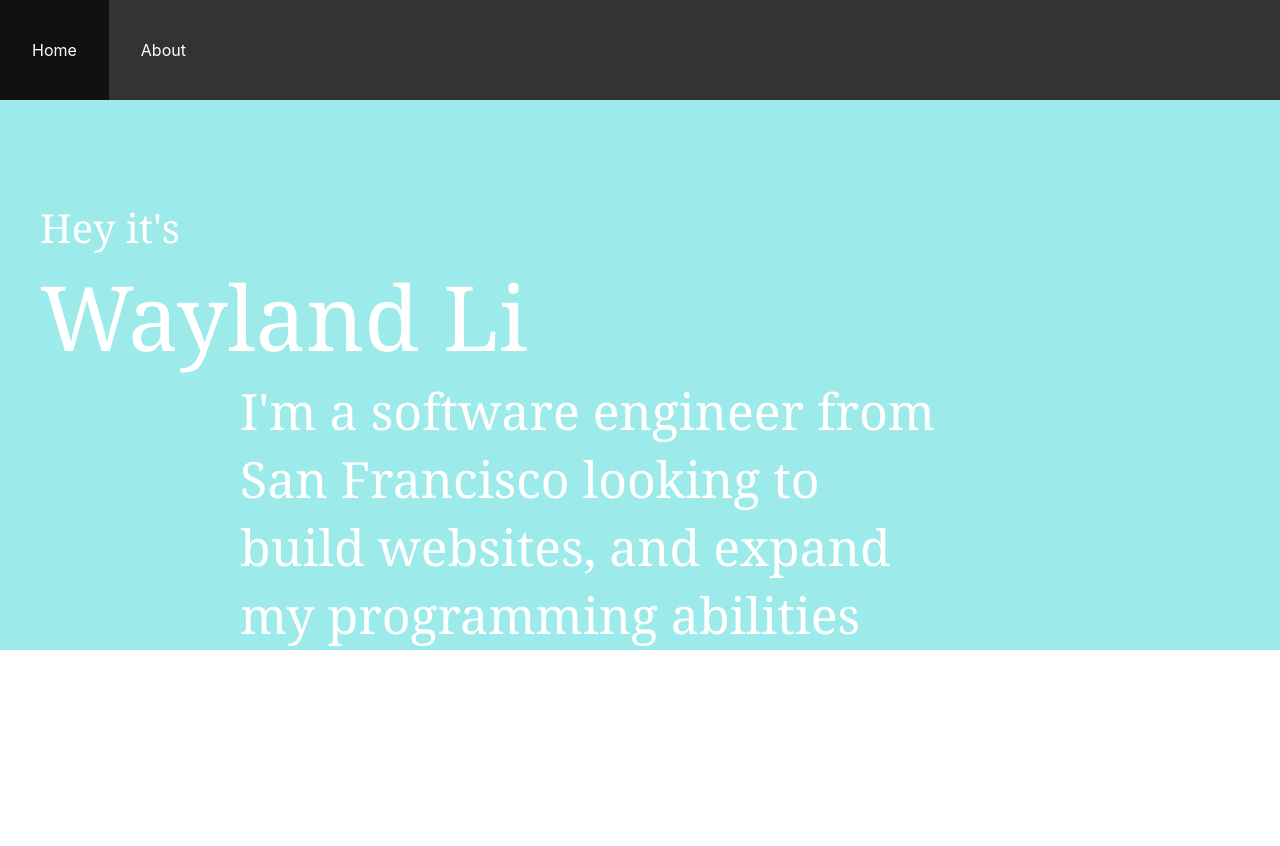
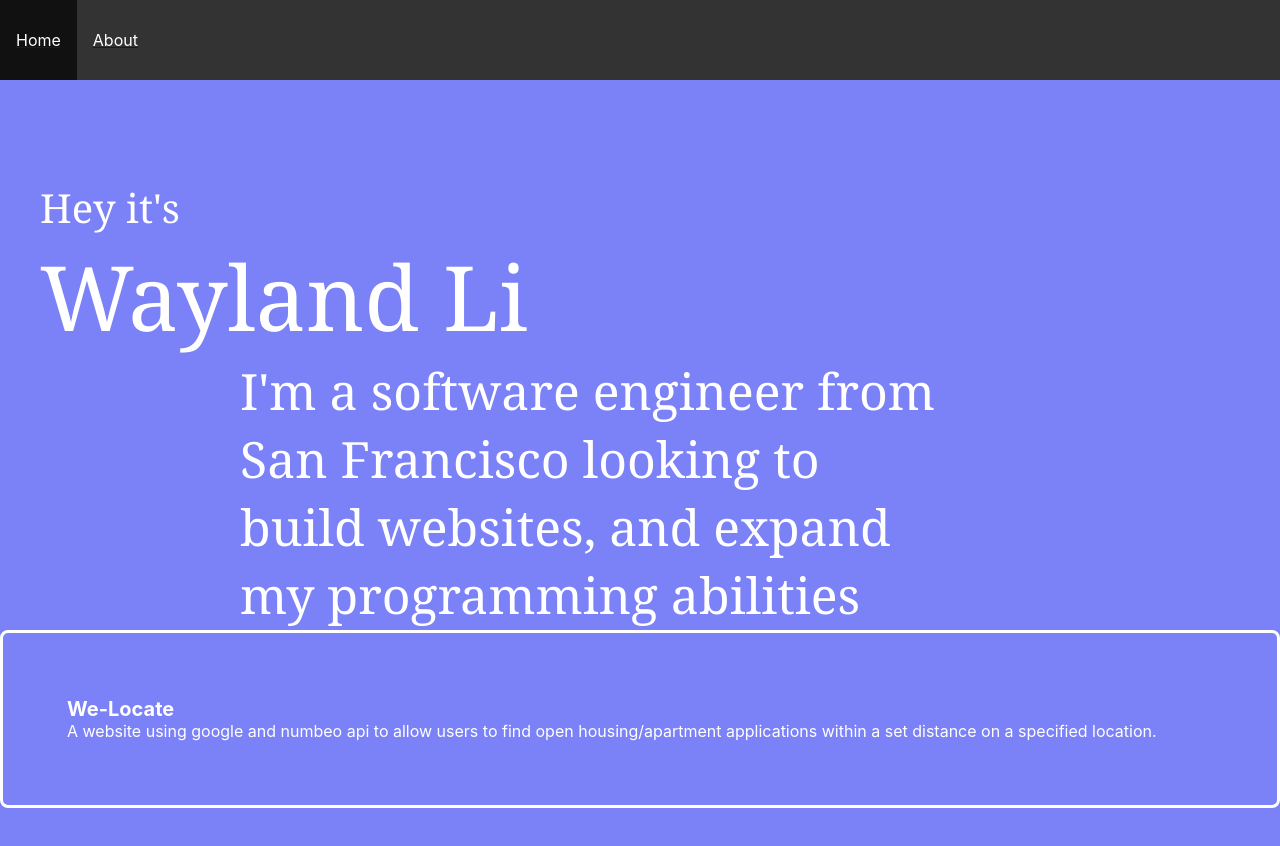
Before and after one commit to waylandli/profile, a React (Create React App) app: page /#/ in a window 1280 px wide. Shown: the top 846 px of the page. Before the commit the page ends 800 px from the top, so only its background shows below. Built offline with nearby package versions, Linux system fonts and the light colour scheme.

Commit message:
Stylistic changes and added carddisplay to take in json

```diff
--- a/src/App.js
+++ b/src/App.js
@@ -2,6 +2,7 @@ import React from "react";
 import Home from "./components/home/home"
 import About from "./components/about/about"
 import { HashRouter as Router, Switch, Route } from "react-router-dom";
+
 
 function App() {
     return (
--- a/src/components/home/greeting/greeting.css
+++ b/src/components/home/greeting/greeting.css
@@ -2,11 +2,9 @@
     font-size:90px;
     font-family: Georgia;
     color: rgb(255, 255, 255);
-    background-color: rgba(22, 206, 206, 0.418);
     padding-top: 100px;
     padding-left: 40px;
     height: 450px;
-
 }
 
 .body {
--- a/src/components/home/greeting/greeting.js
+++ b/src/components/home/greeting/greeting.js
@@ -5,14 +5,14 @@ import "./greeting.css"
 class Greeting extends Component {
     render() {
         return (
-            <div class="cardText">
-                <div class="hey">
+            <div className="cardText">
+                <div className="hey">
                     Hey it's
                 </div>
                 <a>
                     Wayland Li
                 </a>
-                <div class="body">
+                <div className="body">
                     I'm a software engineer from San Francisco looking to build websites, and expand my programming abilities
                 </div>
             </div>
--- a/src/components/home/home.css
+++ b/src/components/home/home.css
@@ -1,3 +1,6 @@
-div .view {
-
+body {
+    height: 100%;
+    width: 100%;
+    background-color:  #6e75f7e7;
+    background-repeat: no-repeat;
 }
--- a/src/components/home/home.js
+++ b/src/components/home/home.js
@@ -1,14 +1,15 @@
 import React from "react";
 import NavBar from "../navbar/navbar"
 import Greeting from "./greeting/greeting"
+import Projects from "./projectcard/projects"
 import "./home.css"
-
 
 function Home() {
     return (
-        <div class="view">
+        <div className="view">
             <NavBar/>
             <Greeting/>
+            <Projects/>
         </div>
     )
 }
--- /dev/null
+++ b/src/components/home/projectcard/carddisplay/cardDisplay.css
@@ -0,0 +1,12 @@
+.card-container {
+  margin-bottom: 10rem;
+  padding: 4rem;
+  border-radius: 8px;
+  border-style: solid;
+  color: white;
+}
+
+.card-container .title {
+  font-weight: bolder;
+  font-size: 20px;
+}
--- /dev/null
+++ b/src/components/home/projectcard/carddisplay/cardDisplay.js
@@ -0,0 +1,17 @@
+import React, { Component } from 'react';
+import "./cardDisplay.css"
+
+const CardDisplay = (props) => {
+    return (
+      <div class="card-container">
+        <div className="title">
+          {props.cardObject.name}
+        </div>
+        <div className="description">
+          {props.cardObject.description}
+        </div>
+      </div>
+    )
+  }
+
+export default CardDisplay;
--- /dev/null
+++ b/src/components/home/projectcard/projects.js
@@ -0,0 +1,25 @@
+import React, { Component } from 'react';
+import data from './projects.json'
+import CardDisplay from './carddisplay/cardDisplay'
+
+class Projects extends Component {
+    render() {
+
+        // Display contains a collection of all the JSON objects
+        const display = data.projects.map(projectObject =>
+            // Key required for no error in mapping
+            <div key={projectObject.name}>
+                <CardDisplay cardObject={projectObject}/>
+            </div>
+        )
+
+        return(
+            <div>
+                {display}
+            </div>
+        )
+
+    }
+}
+
+export default Projects;
--- a/src/components/navbar/navbar.css
+++ b/src/components/navbar/navbar.css
@@ -10,14 +10,14 @@
     float:left
 }
 
-.nav li a {
+.nav li div {
     display: block;
     text-align: center;
-    padding: 20px 16px;
+    padding: 30px 16px;
     text-decoration: none;
     color: white;
 }
 
-li a:hover {
+li div:hover {
     background-color: #111;
 }
--- a/src/components/navbar/navbar.js
+++ b/src/components/navbar/navbar.js
@@ -10,12 +10,12 @@ class NavBar extends Component {
                 <ul className="nav">
                     <li>
                         <Link to="/">
-                            <a>Home</a>
+                            <div>Home</div>
                         </Link>
                     </li>
                     <li>
                         <Link to="/about">
-                            <a>About</a>
+                            <div>About</div>
                         </Link>
                     </li>
                 </ul>
```
